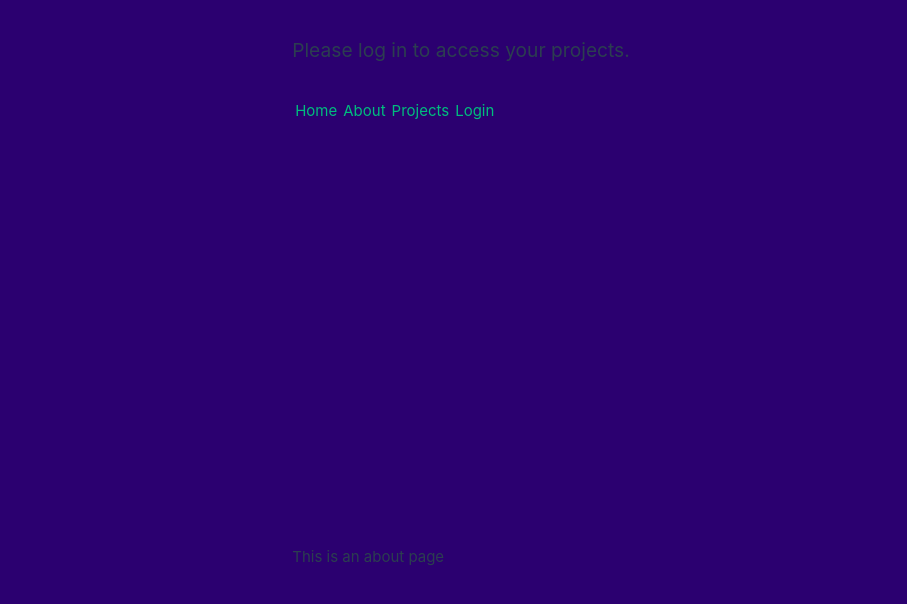
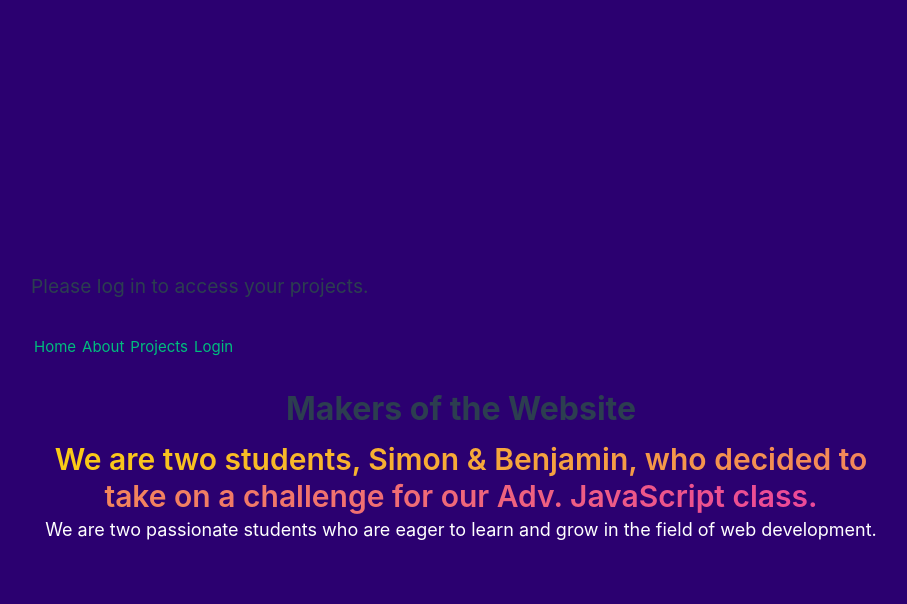
Before and after one commit to NimNim20/Project-Management-System, a Vue app in the folder PMS/: page /about in a window 1280 px wide. Shown: the top 604 px of the page, without its empty margins (179-1086 px from the left). Built offline with nearby package versions, Linux system fonts and the light colour scheme; no server answers.

Commit message:
Changed aboutMakers

```diff
--- a/PMS/src/views/AboutView.vue
+++ b/PMS/src/views/AboutView.vue
@@ -5,17 +5,39 @@ import NavComponent from '@/components/NavComponent.vue';
 <template>
   <NavComponent />
 
-  <div class="about">
-    <h1>This is an about page</h1>
-  </div>
+  <section>
+      <h2 class="articleTitle text-center text-2xl font-bold mb-4">Makers of the Website</h2>
+        <article class="aboutMakers text-center">
+          <span class="bg-gradient-to-r from-yellow-400 to-pink-500 bg-clip-text text-transparent text-3xl font-semibold">
+             We are two students, Simon & Benjamin, who decided to take on a challenge for our Adv. JavaScript class.
+          </span>
+            <br />
+              <span class="text-white text-lg">We are two passionate students who are eager to learn and grow in the field of web development.</span>
+        </article>
+    </section>
 </template>
 
 <style>
-@media (min-width: 1024px) {
-  .about {
-    min-height: 100vh;
-    display: flex;
-    align-items: center;
-  }
+
+.articleTitle{
+  font-size: 2rem;
+  font-weight: 700;
+}
+
+.aboutMakers{
+  font-size: 1.2rem;
+  font-weight: 500;
+  border-radius: 5px;
+}
+.articleTitle {
+  transition: background-image 1.5s ease-in-out;
+}
+
+.articleTitle:hover {
+  background-image: linear-gradient(90deg, #f6b93b, #b71540);
+  background-size: 100%;
+  background-clip: text;
+  -webkit-background-clip: text;
+  color: transparent;
 }
 </style>
```
